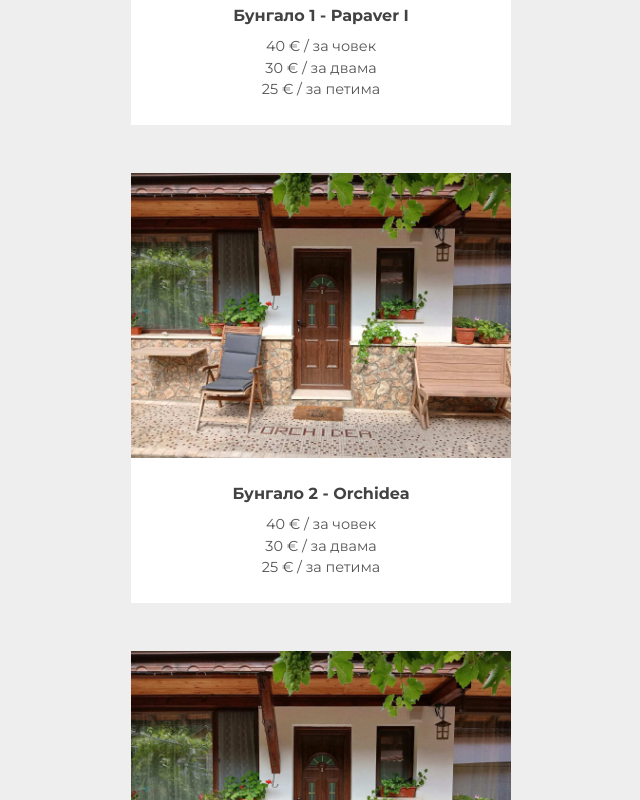
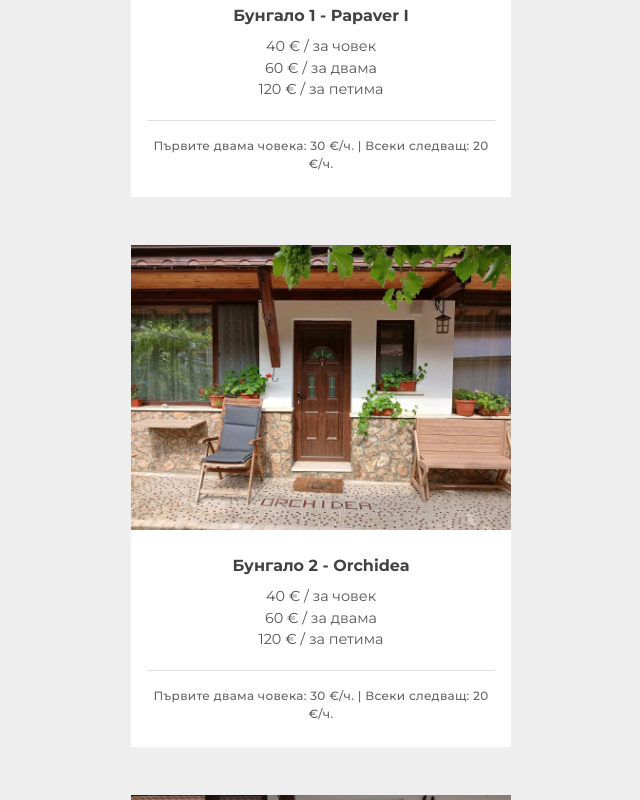
Before and after one commit to Mario-Lupo-Ciaponi/Dolphin-Residence, a React (Vite) app in the folder dolphinResidence/: page / in a window 1280 px wide. Shown: the part 2980-3780 px from the top of the page, without its empty margins (319-959 px from the left). Built offline with nearby package versions, Linux system fonts and the light colour scheme.

Commit message:
feat: added note on every bungalow card

```diff
--- a/dolphinResidence/src/components/BungalowCard/BungalowCard.css
+++ b/dolphinResidence/src/components/BungalowCard/BungalowCard.css
@@ -37,6 +37,17 @@
   font-size: 0.9rem;
 }
 
+#our-bungalows-section .bungalows .bungalow-card .pricing-note {
+  color: #666;
+  font-size: 0.75rem;
+  margin-top: 1.2rem;
+  padding-top: 1rem;
+  border-top: 1px solid #e0e0e0;
+  text-align: center;
+  font-weight: 500;
+  letter-spacing: 0.3px;
+}
+
 @media screen and (min-width: 1300px) {
   #our-bungalows-section .bungalows .bungalow-card {
     width: 33%;
--- a/dolphinResidence/src/components/BungalowCard/BungalowCard.jsx
+++ b/dolphinResidence/src/components/BungalowCard/BungalowCard.jsx
@@ -19,6 +19,10 @@ const BungalowCard = ({
           <p className="price">{pricePerTwo} &euro; / за двама</p>
           <p className="price">{pricePerFive} &euro; / за петима</p>
         </div>
+
+        <p className="pricing-note">
+          Първите двама човека: 30 €/ч. | Всеки следващ: 20 €/ч.
+        </p>
       </div>
     </article>
   );
--- a/dolphinResidence/src/data/bungalowCardInfo.js
+++ b/dolphinResidence/src/data/bungalowCardInfo.js
@@ -1,34 +1,28 @@
 import FirstBungalowImage from "../assets/bungalows/bungalow-1-cover.jpg";
 import SecondBungalowImage from "../assets/bungalows/bungalow-2-cover.jpg";
-import ThirdBungalowImage from "../assets/bungalows/bungalow-2-cover.jpg";
-
-// |-------------|
-// | 1 - 40 euro |
-// | 2 - 30 euro |
-// | 5 - 25 euro |
-// |_____________|
+import ThirdBungalowImage from "../assets/bungalows/bungalow-3-cover.jpg";
 
 const bungalowCardsInfo = [
   {
     image: FirstBungalowImage,
     title: "Бунгало 1 - Papaver I",
     pricePerPeson: 40,
-    pricePerTwo: 30,
-    pricePerFive: 25,
+    pricePerTwo: 60,
+    pricePerFive: 120,
   },
   {
     image: SecondBungalowImage,
     title: "Бунгало 2 - Orchidea",
     pricePerPeson: 40,
-    pricePerTwo: 30,
-    pricePerFive: 25,
+    pricePerTwo: 60,
+    pricePerFive: 120,
   },
   {
     image: ThirdBungalowImage,
     title: "Бунгало 3 - Балкан",
     pricePerPeson: 40,
-    pricePerTwo: 30,
-    pricePerFive: 25,
+    pricePerTwo: 60,
+    pricePerFive: 120,
   },
 ];
 
```
Also changed, not shown: dolphinResidence/src/assets/bungalows/bungalow-3-cover.jpg (added).
